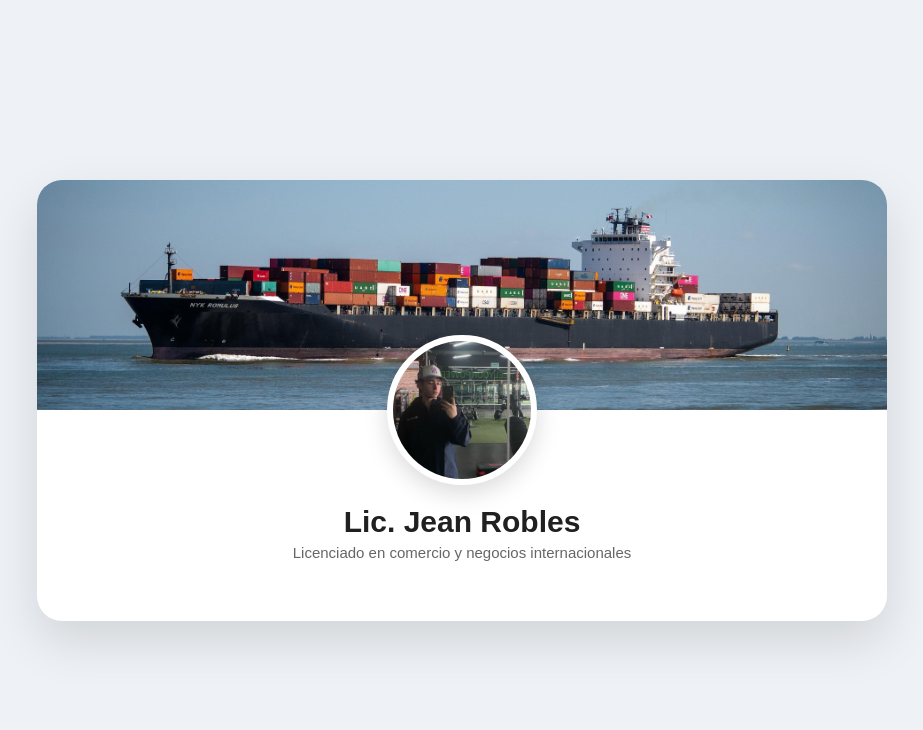
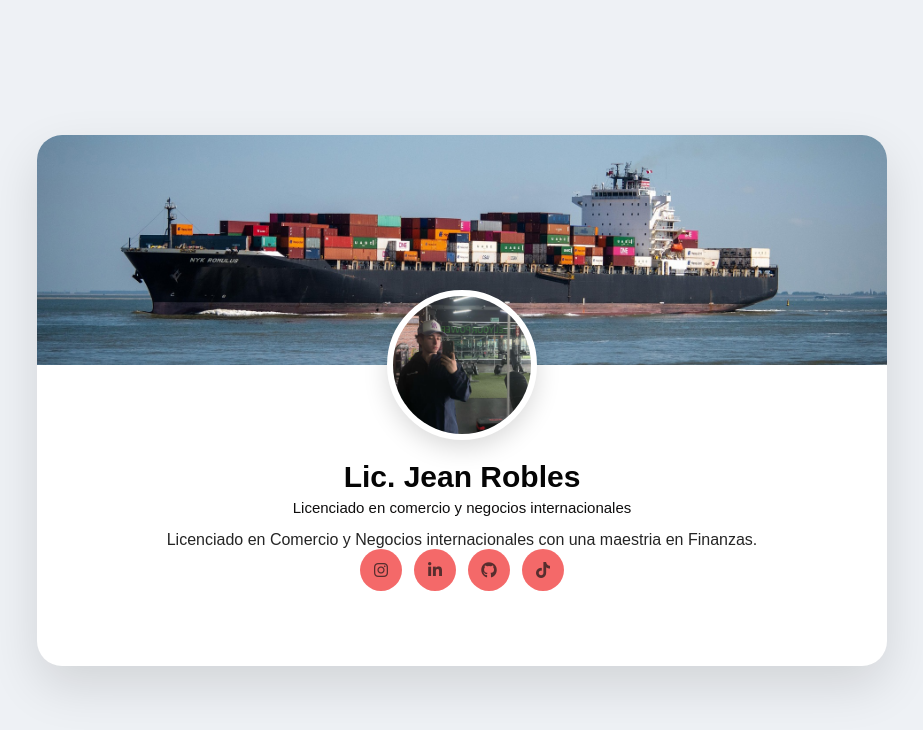
Before and after one commit to jmrobles003-afk/actividades-dw-jeanrobles, a plain HTML site: page perfil-jean/index.html in a window 1280 px wide. Shown: the whole page, without its empty margins (178-1101 px from the left). Drawn offline with Linux system fonts and the light colour scheme.

Commit message:
Entrega ACT1 perfil Jean 02 oct

```diff
--- a/perfil-jean/index.html
+++ b/perfil-jean/index.html
@@ -15,6 +15,10 @@
   <meta name="viewport" content="width=device-width, initial-scale=1.0">
 
   <link rel="stylesheet" href="style.css">
+
+  <link rel="stylesheet"
+        href="https://cdnjs.cloudflare.com/ajax/libs/font-awesome/6.5.2/css/all.min.css">
+
  <title> Jeaninternational | Lic. Jean Robles </title>
  <!-- La etiqueta title es el titulo de como se muestra en el navegador -->
 
@@ -41,7 +45,35 @@
 
     <h1> Lic. Jean Robles </h1>
     <h2> Licenciado en comercio y negocios internacionales</h2>
+<p claass ="profile-description">
+    Licenciado en Comercio y Negocios internacionales con una maestria en Finanzas.
+</p>
 
+<!--REDES SOCIALES-->
+
+<div class="social-links">
+
+                <!-- Instagram -->
+                <a href="#" target="_blank" aria-label="Instagram">
+                    <i class="fa-brands fa-instagram"></i>
+                </a>
+
+                <!-- LinkedIn -->
+                <a href="#" target="_blank" aria-label="LinkedIn">
+                    <i class="fa-brands fa-linkedin-in"></i>
+                </a>
+
+                <!-- GitHub -->
+                <a href="#" target="_blank" aria-label="GitHub">
+                    <i class="fa-brands fa-github"></i>
+                </a>
+
+           <!-- TikTok -->
+<a href="#" target="_blank" aria-label="TikTok">
+    <i class="fa-brands fa-tiktok"></i>
+</a>
+
+            </div>
 
 </section>
 
--- a/perfil-jean/style.css
+++ b/perfil-jean/style.css
@@ -89,12 +89,51 @@ body {
     font-size: 30px;
     font-weight: 700;
     margin-bottom: 5px;
-    color: #202020;
+    color: #050505;
 }
 
 .profile h2 {
     font-size: 15px;
     font-weight: 500;
-    color: #666;
+    color: #0f0e0e;
     margin-bottom: 15px;
 }
+
+.profile-description {
+    max-width: 600px;
+    margin: 0 auto 20px;
+    color: #040404;
+    line-height: 1.7;
+    font-size: 14px;
+}
+
+/* REDES SOCIALES */
+
+.social-links {
+    display: flex;
+    justify-content: center;
+    gap: 12px;
+    margin-bottom: 30px;
+}
+
+.social-links a {
+    width: 42px;
+    height: 42px;
+    display: flex;
+    align-items: center;
+    justify-content: center;
+    border-radius: 50%;
+    text-decoration: none;
+    background: #f46969;
+    color: #572e2e;
+    transition:
+        transform 0.3s ease,
+        background 0.3s ease,
+        color 0.3s ease;
+}
+
+.social-links a:hover {
+    transform: translateY(-4px);
+    background: #222;
+    color: #ffffff;
+}
```
Also changed, not shown: 1 other file.
